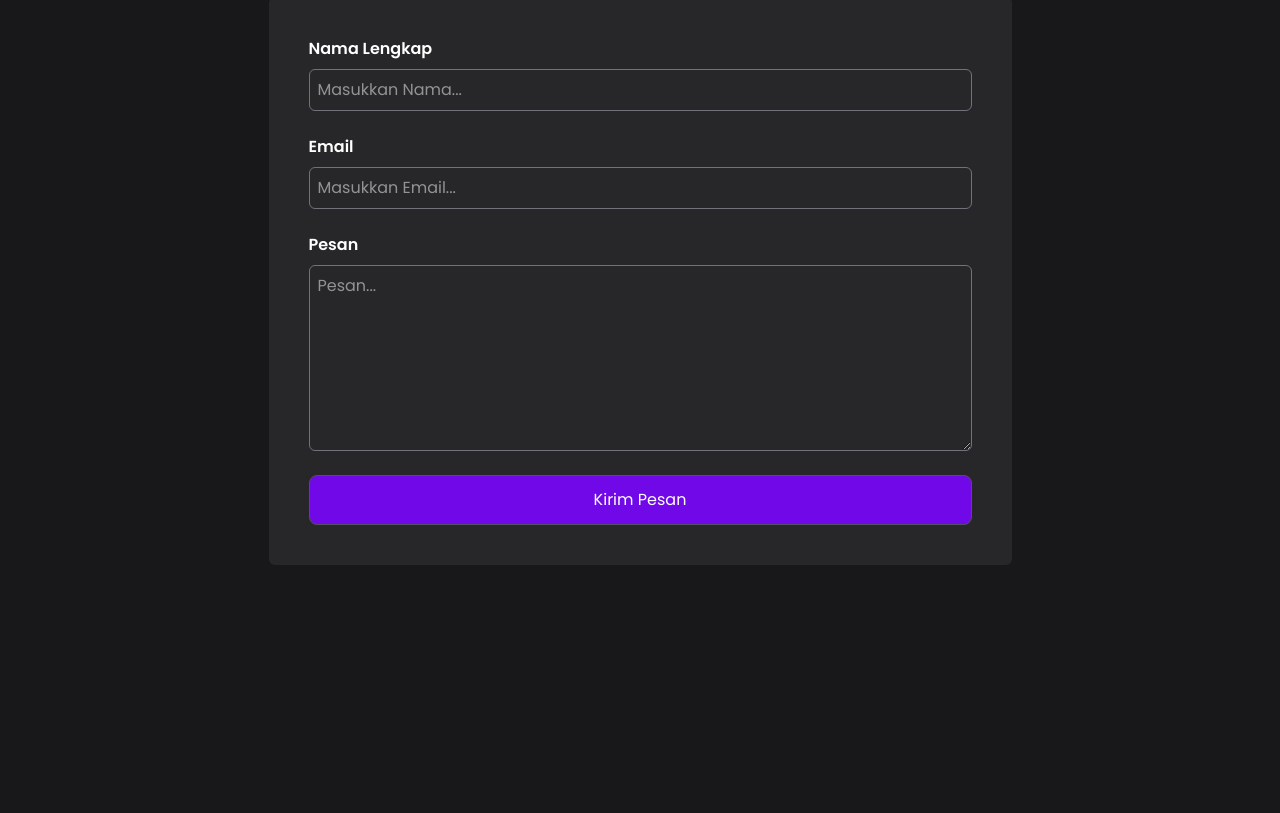
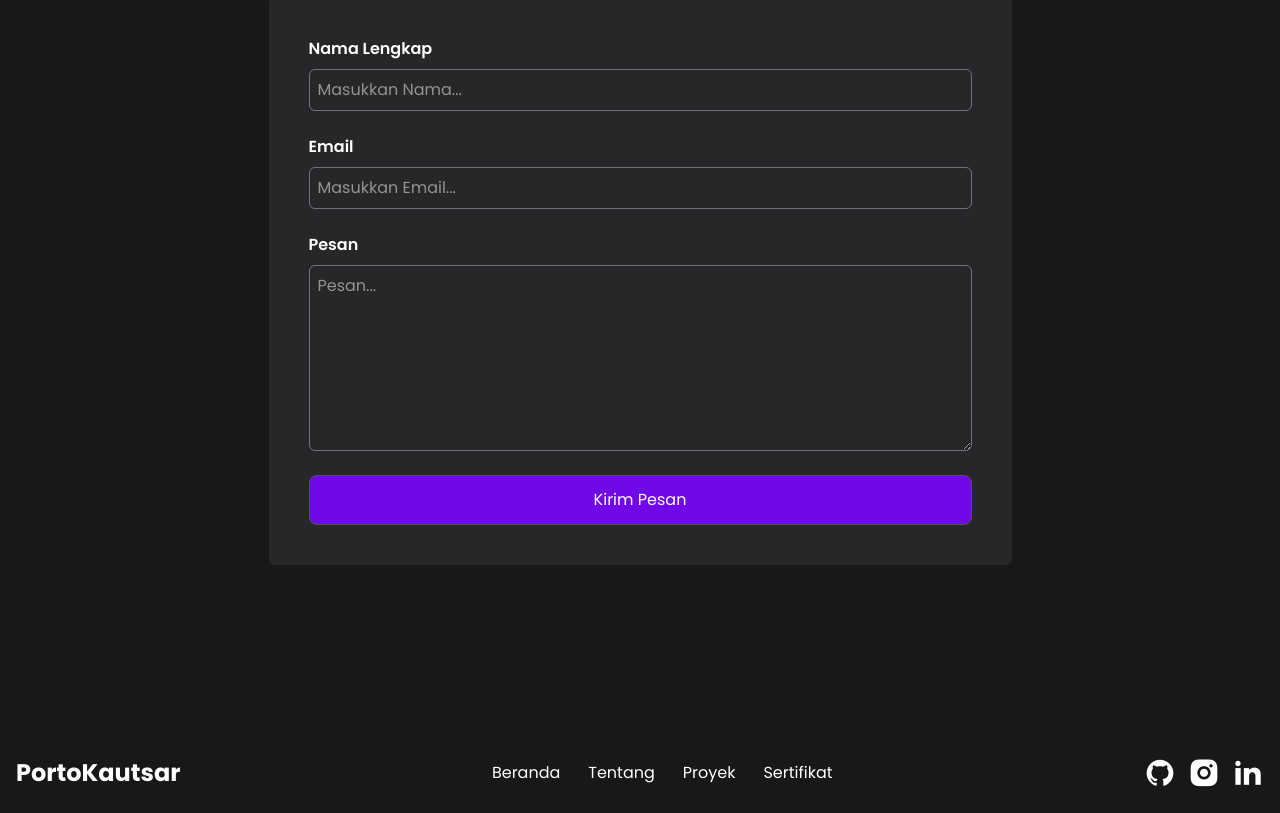
Before and after one commit to rohmanalka/portofolio, a React (Vite) app: page / in a window 1280 px wide. Shown: the part 5162-5975 px from the top of the page. Before the commit the page ends 5767 px from the top, so only its background shows below. Built offline with nearby package versions, Linux system fonts and the light colour scheme.

Commit message:
feat: add footer

```diff
--- /dev/null
+++ b/src/components/Footer.jsx
@@ -0,0 +1,26 @@
+const Footer = () => {
+  return (
+    <div className="mt-32 py-4 flex md:flex-row flex-col gap-6 md:gap-0 justify-between items-center">
+        <h1 className="text-2xl font-bold">PortoKautsar</h1>
+        <div className="flex gap-7">
+            <a href="#beranda" className="cursor-target">Beranda</a>
+            <a href="#tentang" className="cursor-target">Tentang</a>
+            <a href="#proyek" className="cursor-target">Proyek</a>
+            <a href="#sertif" className="cursor-target">Sertifikat</a>
+        </div>
+        <div className="flex items-center gap-3">
+            <a href="https://github.com/rohmanalka" target="_blank">
+                <i className="ri-github-fill ri-2x cursor-target"></i>
+            </a>
+            <a href="https://www.instagram.com/rohmanalka_/" target="_blank">
+                <i className="ri-instagram-fill ri-2x cursor-target"></i>
+            </a>
+            <a href="https://www.linkedin.com/in/muhammad-rohman-al-kautsar-b5b52322a" target="_blank">
+                <i className="ri-linkedin-fill ri-2x cursor-target"></i>
+            </a>
+        </div>
+    </div>
+  )
+}
+
+export default Footer
--- a/src/main.jsx
+++ b/src/main.jsx
@@ -5,12 +5,14 @@ import App from './App.jsx'
 import Navbar from './components/Navbar.jsx'
 
 import 'remixicon/fonts/remixicon.css'
+import Footer from './components/Footer.jsx'
 
 createRoot(document.getElementById('root')).render(
   <StrictMode>
     <div className='container mx-auto px-4'>
       <Navbar />
       <App />
+      <Footer />
     </div>
   </StrictMode>,
 )
```
